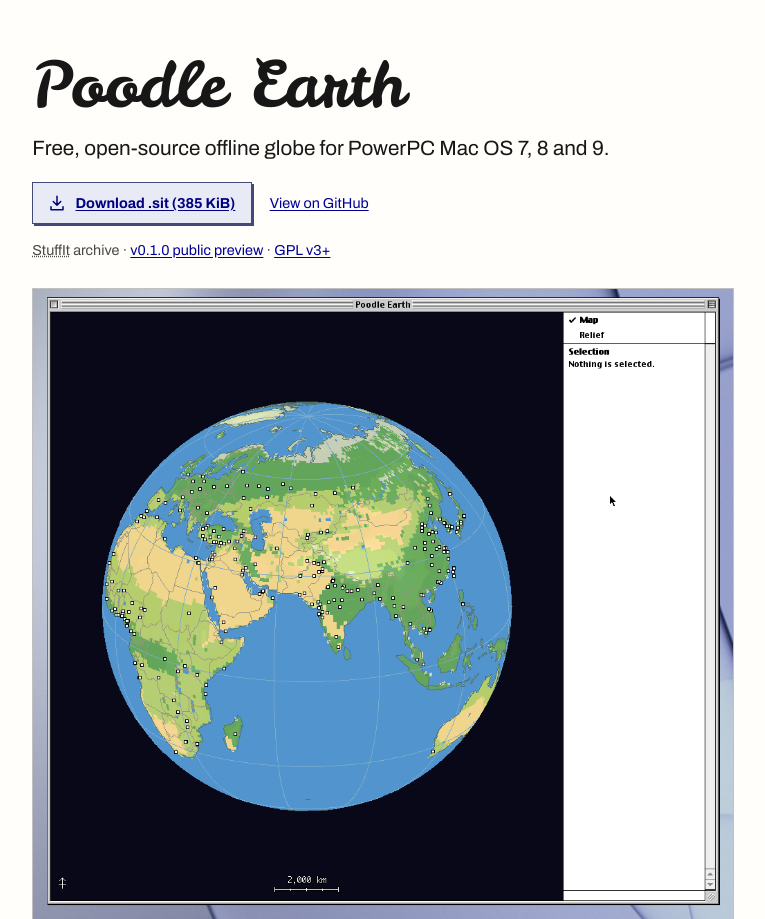
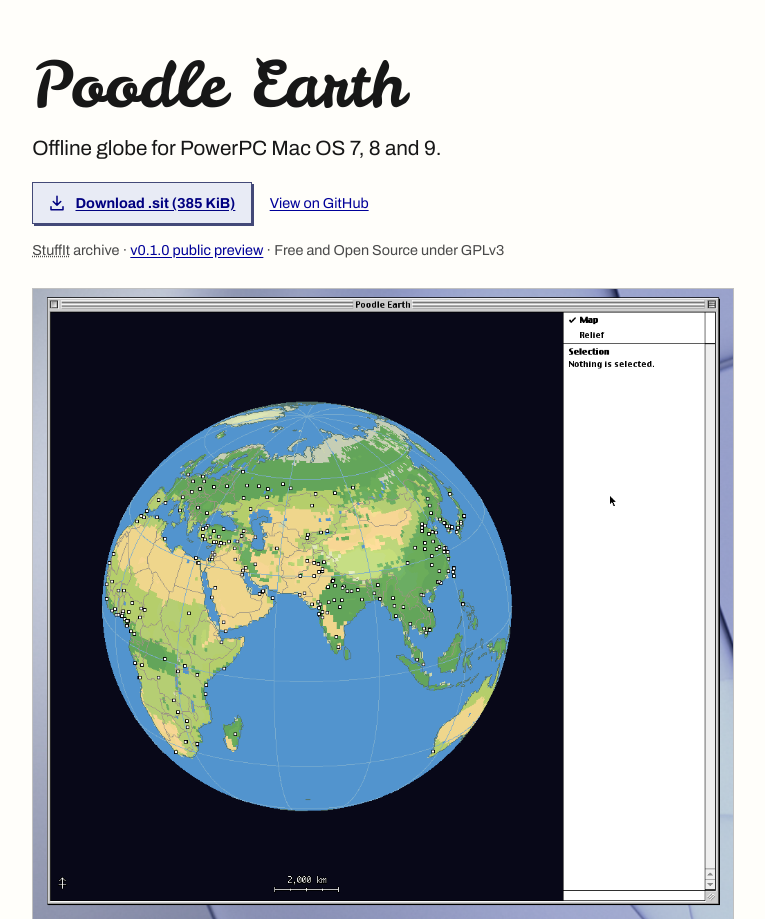
Before and after one commit to jackwillis/globe, a plain HTML site: page site/index.html in a window 1280 px wide. Shown: the top 919 px of the page, without its empty margins (19-784 px from the left). Drawn offline with Linux system fonts and the light colour scheme.

Commit message:
Site: plain tagline; Free and Open Source under GPLv3 beside the download (refs #118, #129)
Co-Authored-By: Claude Sonnet 5.5 <noreply@anthropic.com>

```diff
--- a/site/index.html
+++ b/site/index.html
@@ -16,7 +16,7 @@
       <div class="wrap hero-grid">
         <div>
           <h1>Poodle Earth</h1>
-          <p class="intro">Free, open-source offline globe for PowerPC Mac OS 7, 8 and 9.</p>
+          <p class="intro">Offline globe for PowerPC Mac OS 7, 8 and 9.</p>
           <div class="actions">
             <a class="button primary" href="https://github.com/jackwillis/globe/releases/download/v0.1.0/PoodleEarth-0.1.0-5e13400.sit">
               <svg class="download-icon" aria-hidden="true" focusable="false" width="18" height="18" viewBox="0 0 24 24" fill="none" stroke="currentColor" stroke-width="2" stroke-linecap="round" stroke-linejoin="round">
@@ -26,7 +26,7 @@
             </a>
             <a class="button secondary" href="https://github.com/jackwillis/globe">View on GitHub</a>
           </div>
-          <p class="release"><abbr title="StuffIt is the archive format Classic Macs use. Open the .sit file with StuffIt Expander.">StuffIt</abbr> archive · <a href="https://github.com/jackwillis/globe/releases/tag/v0.1.0">v0.1.0 public preview</a> · <a href="https://github.com/jackwillis/globe/blob/v0.1.0/LICENSE">GPL v3+</a></p>
+          <p class="release"><abbr title="StuffIt is the archive format Classic Macs use. Open the .sit file with StuffIt Expander.">StuffIt</abbr> archive · <a href="https://github.com/jackwillis/globe/releases/tag/v0.1.0">v0.1.0 public preview</a> · Free and Open Source under GPLv3</p>
         </div>
         <figure class="hero-shot">
           <img src="./images/os9-hero-map.png" width="1012" height="912" decoding="async" alt="Poodle Earth window: a globe in the Map look, centred on Asia, beside an information pane.">
```
